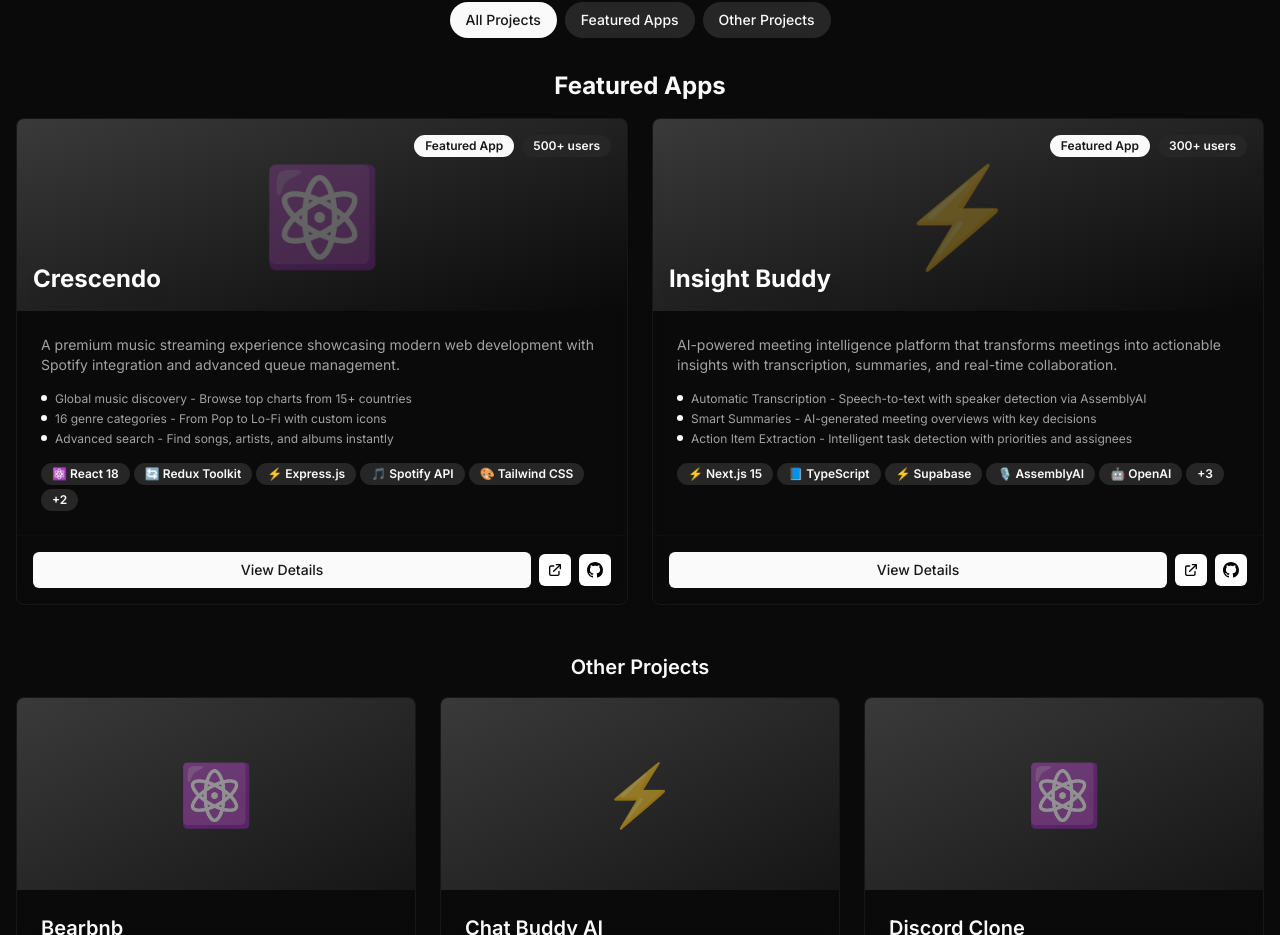
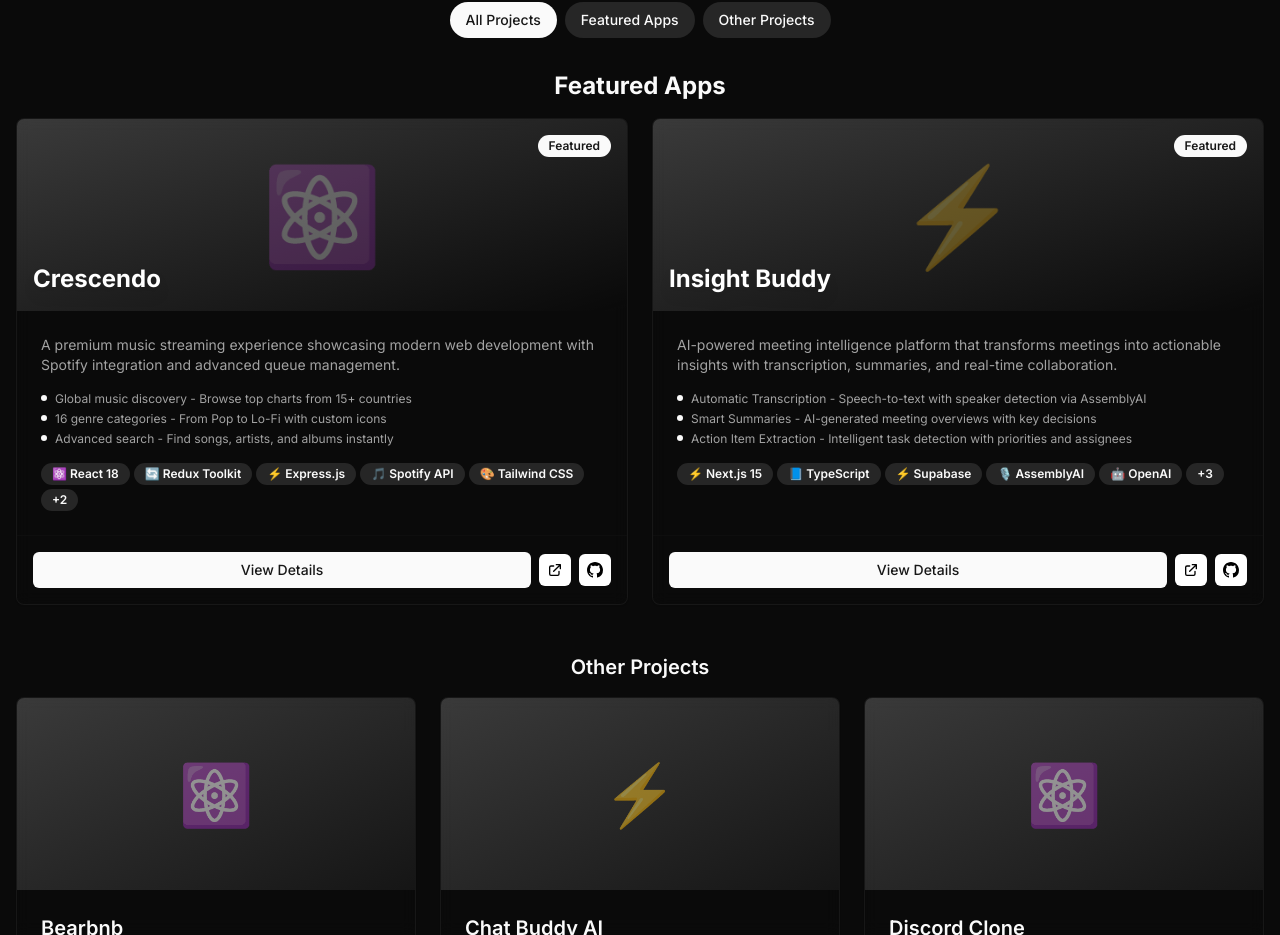
Before and after one commit to swz22/portfolio-jk, a Next.js app: page / in a window 1280 px wide. Shown: the part 1018-1953 px from the top of the page. Built offline with nearby package versions, Linux system fonts and the light colour scheme; no server answers.

Commit message:
fix: remove user count badges from project cards

```diff
--- a/components/sections/projects/featured-project-card.tsx
+++ b/components/sections/projects/featured-project-card.tsx
@@ -36,12 +36,7 @@
         <CardHeader className="flex-none p-0">
           <div className="relative h-48 bg-gradient-to-br from-primary/20 via-primary/10 to-transparent">
             <div className="absolute right-4 top-4 flex gap-2">
-              <Badge variant="default">Featured App</Badge>
-              {project.metrics.users && (
-                <Badge variant="secondary">
-                  {project.metrics.users}+ users
-                </Badge>
-              )}
+              <Badge variant="default">Featured</Badge>
             </div>
             <div className="absolute inset-0 flex items-center justify-center">
               <span className="text-8xl opacity-30">
```
